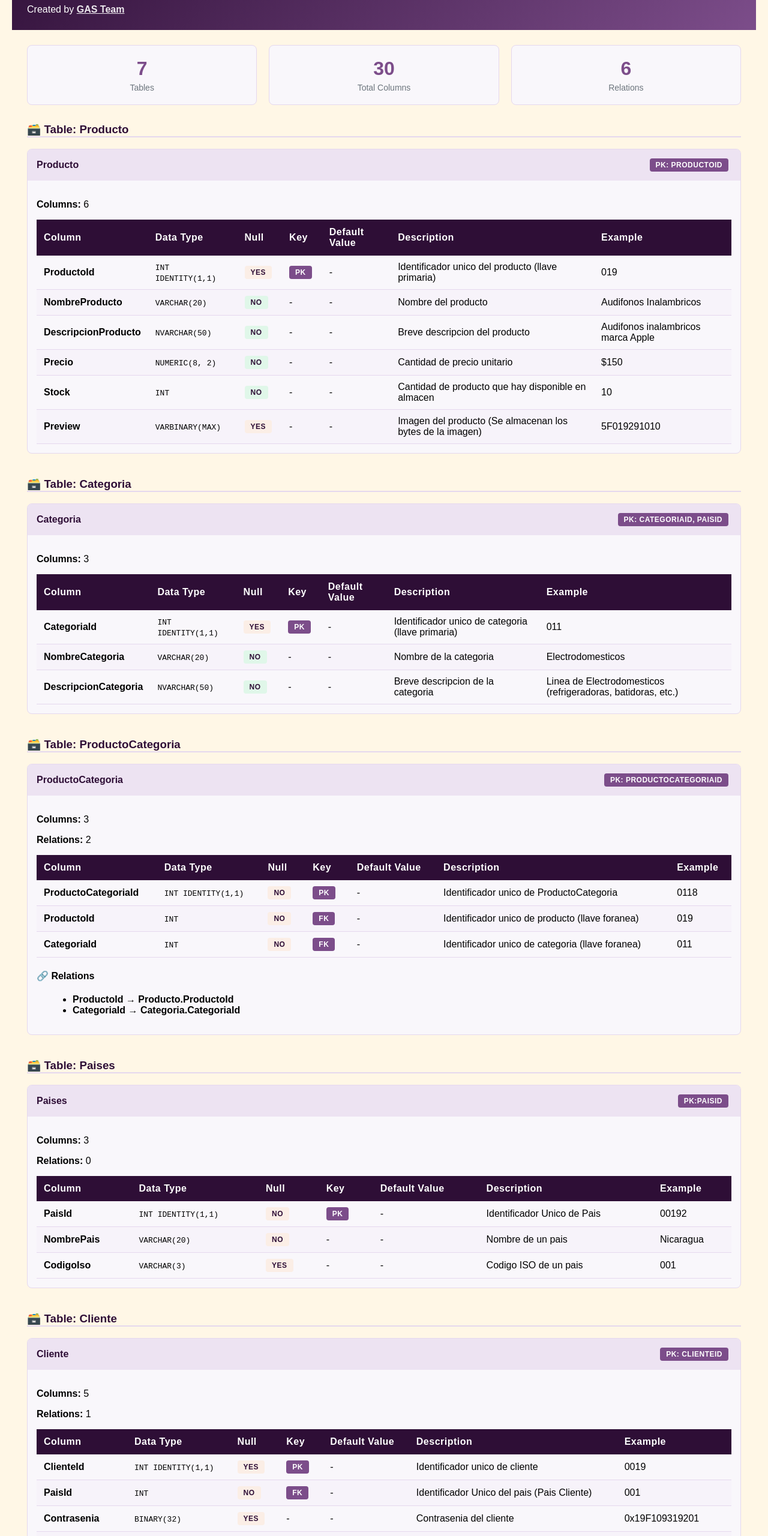
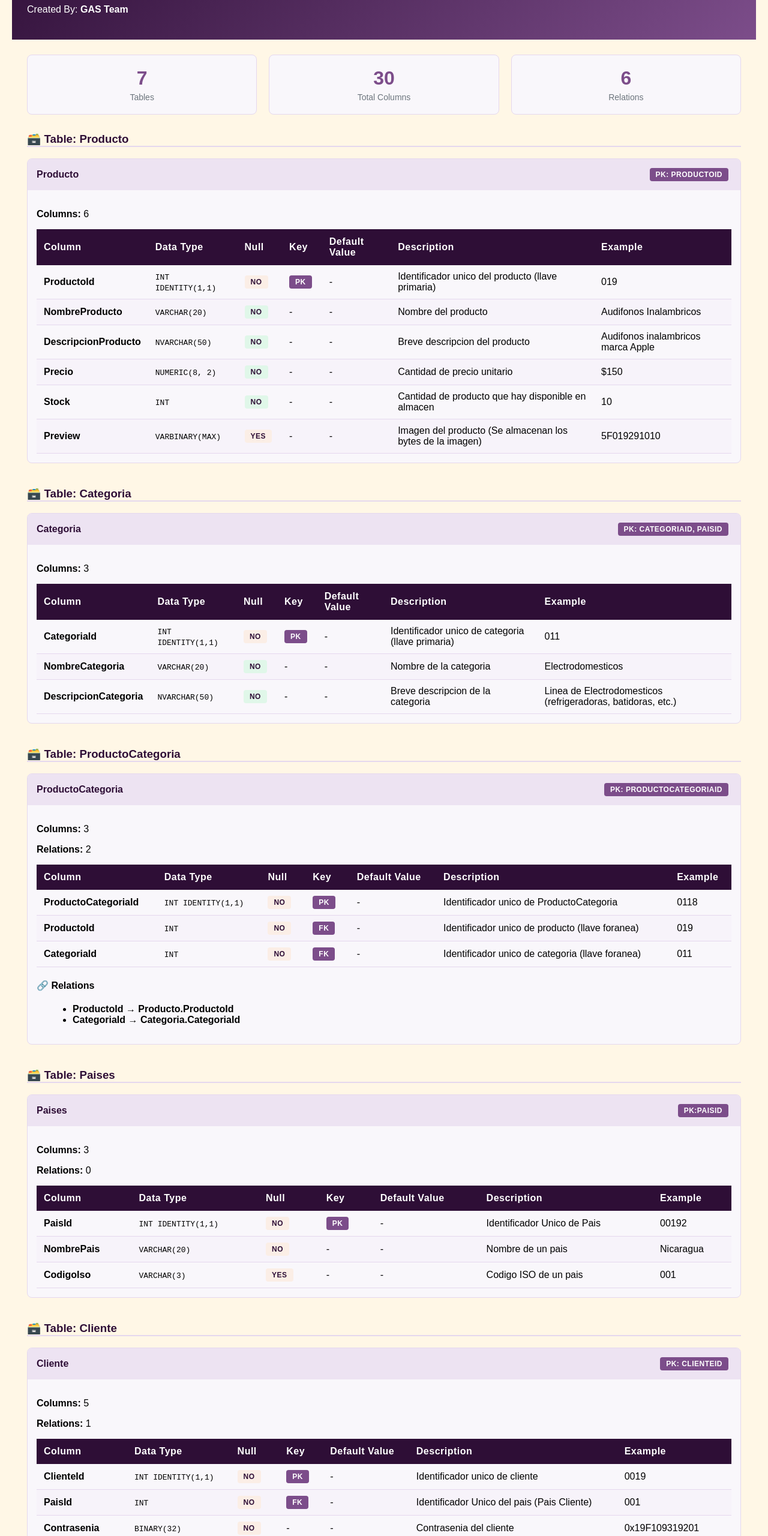
Before and after one commit to smejiaa19/DiccionarioDatos, a plain HTML site: page index.html in a window 1280 px wide. Shown: the part 240-2800 px from the top of the page at 60% size. Drawn offline with Linux system fonts and the light colour scheme.

Commit message:
Terminando documentacion
Co-authored-by: Silvio Mejia <silviomejiagarcia@gmail.com>
Co-authored-by: G. Juarez <gajuarez@uamv.edu.ni>

```diff
--- a/index.html
+++ b/index.html
@@ -13,7 +13,7 @@
             <h3 class="sql-doc-generator-h3">ECommerceDB</h3>
             <p class="sql-doc-generator-p">Created on November 26, 2025</p>
             <div class="creator-info">
-                Created by <a href="https://www.hakoit.com" target="_blank">GAS Team</a>
+                <p>Created By: <strong>GAS Team</strong></p>
             </div>
         </div>
 
@@ -68,7 +68,7 @@
                 <td class="sql-doc-generator-td"><code>INT IDENTITY(1,1)</code></td>
                 <td class="sql-doc-generator-td">
                     <span class="badge badge-nullable">
-                        YES
+                        NO
                     </span>
                 </td>
                 <td class="sql-doc-generator-td"><span class="badge badge-primary">PK</span></td>
@@ -189,7 +189,7 @@
                 <td class="sql-doc-generator-td"><code>INT IDENTITY(1,1)</code></td>
                 <td class="sql-doc-generator-td">
                     <span class="badge badge-nullable">
-                        YES
+                        NO
                     </span>
                 </td>
                 <td class="sql-doc-generator-td"><span class="badge badge-primary">PK</span></td>
@@ -422,7 +422,7 @@
                 <td class="sql-doc-generator-td"><code>INT IDENTITY(1,1)</code></td>
                 <td class="sql-doc-generator-td">
                     <span class="badge badge-nullable">
-                        YES
+                        NO
                     </span>
                 </td>
                 <td class="sql-doc-generator-td"><span class="badge badge-primary">PK</span></td>
@@ -450,7 +450,7 @@
                 <td class="sql-doc-generator-td"><code>BINARY(32)</code></td>
                 <td class="sql-doc-generator-td">
                     <span class="badge badge-nullable">
-                        YES
+                        NO
                     </span>
                 </td>
                 <td class="sql-doc-generator-td">-</td>
@@ -590,7 +590,8 @@
                                 <td class="sql-doc-generator-td"><code>VARCHAR(15)</code></td>
                                 <td class="sql-doc-generator-td">
                                     <span class="badge badge-nullable">
-                                        YES</span>
+                                        NO
+                                    </span>
                                 </td>
                                 <td class="sql-doc-generator-td">-</td>
                                 <td class="sql-doc-generator-td">-</td>
```
